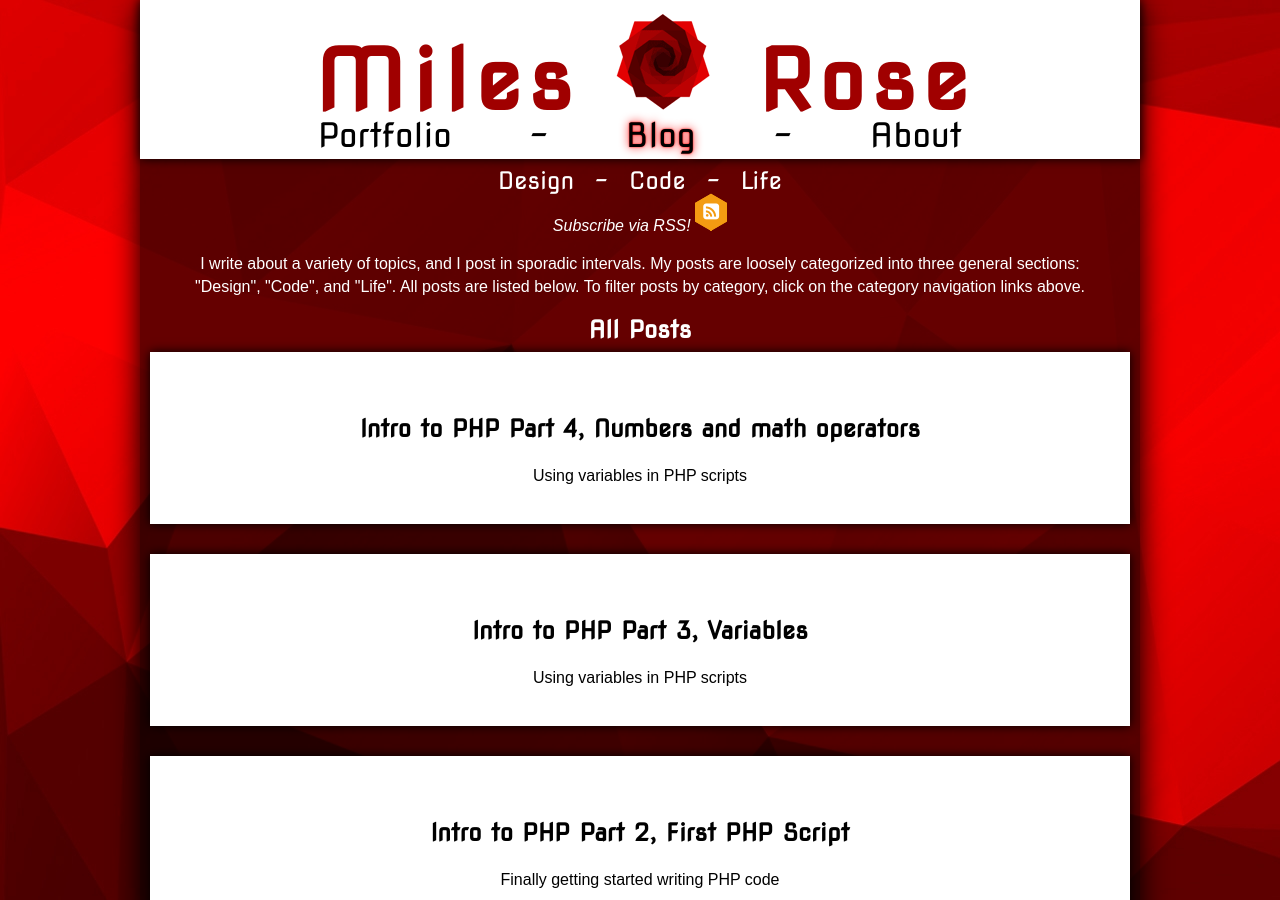
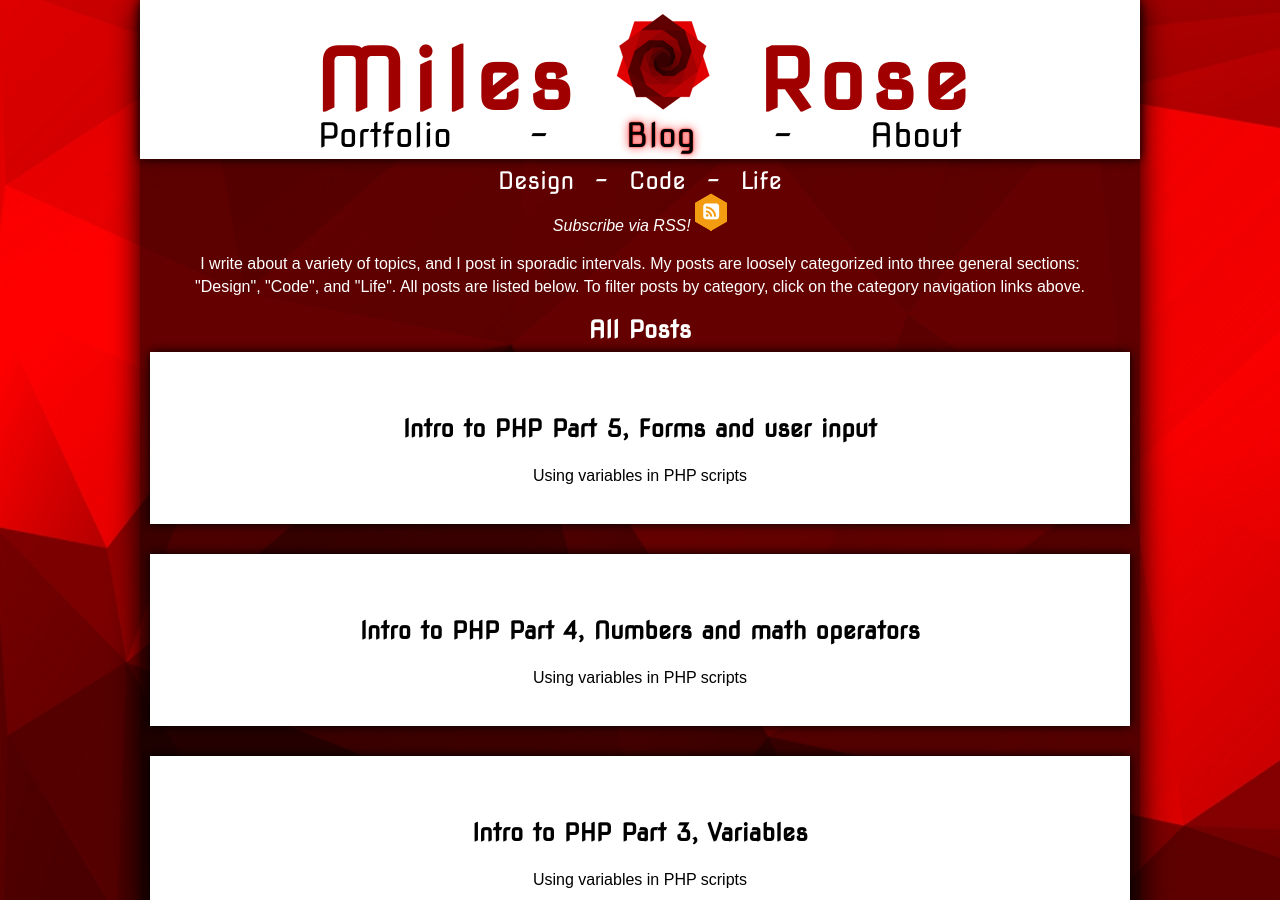
Before and after one commit to MilesOfRoses/my-jekyll, a Jekyll site: the page built from blog.html, in a window 1280 px wide and 900 px high. Built offline with Jekyll 4.4.1, drawn with Linux system fonts in a browser that asks for light colours.

```diff
--- /dev/null
+++ b/_posts/code/2018-01-27-intro-to-php-part-5.md
@@ -0,0 +1,143 @@
+---
+layout: blog-article
+title: Intro to PHP Part 5, Forms and user input
+meta: Using variables in PHP scripts
+category: code
+---
+
+<p>In this post, we'll create an HTML form and use PHP to handle submitted values. Understanding how to handle forms is important for developing most websites. The first we'll write the HTML form it's self. Then, we'll write a PHP program that will receive and process the resulting form input. To create the HTML form, start with the <em> form tags </em> which look like this:</p>
+
+
+{% highlight php linenos %}
+
+<form action="process_form.php" method="post">
+
+</form>
+
+{% endhighlight %}
+
+<p>Notice the <strong>action="process_form.php"</strong> part of the form tag. This controls which PHP file will be processing the HTML form. You'll also notice the <strong>method="post"</strong>. There are two different form "methods" that are commonly used. There is <strong>method="post"</strong> and there is <strong>method="get"</strong>. A "get" method means that the user input will be visible in the URL, for example <strong>http://something.com/script.php?name=Miles&gender=M</strong> The advantage of a "get" method is that the form's inputed values can easily be bookmarked by the user. The major disadvantage of the "get" method is security. anybody could just change those form values to whatever they wanted, and get around any input validation you may have set up to protect yourself from hacks. We'll get into input validation later on, but for the purposes of this series, I'll always lean toward the "post" method unless I have a very good reason not to.
+<br>
+Anyway, to get started, just make a new file called <strong>form.html</strong>
+</p>
+
+
+{% highlight php linenos %}
+
+<!doctype html>
+<html lang="en">
+  <head>
+    <meta charset="utf8">
+    <title>form</title>
+  </head>
+  <body>
+  <form action="process_form.php" method="post">
+  	  <fieldset>
+  	  	<legend>Tell us about yourself!</legend>
+  	  	<p><label>Name: <input type="text" name="name" size = "20" maxlength="40"></label></p>
+  	  	<p><label>Email: <input type="email" name="email" size="40" maxlength="50"></label></p>
+  	  	<p><label for="os">What's your favorite operating system?</label><input type="radio" name="os" value="Windows">Windows
+  	  	<input type="radio" name="os" value="Mac">Mac
+  	  	<input type="radio" name="os" value="Linux">Linux</p>
+  	  	<p><label>What's your favorite browser?
+  	  	  <select name="browser">
+  	  	  	<option value="chrome">Chrome</option>
+  	  	  	<option value="firefox">FireFox</option>
+  	  	  	<option value="safari">Safari</option>
+  	  	  	<option value="other">Other</option>
+  	  	  </select>
+  	  	</label>
+  	  </p>
+  	  <p><label>Message to us: <textarea name="message" rows="3" cols="40"></textarea></label></p>
+  	  </fieldset>
+  	  <p align="center"><input type="submit" name="submit" value="Send my information"></p>
+  	</form>
+  </body>
+</html>
+
+{% endhighlight %}
+
+
+<a href="https://c7.staticflickr.com/1/257/31756713710_9d3efdc971_z.jpg" title="form" data-lity> <img src="https://farm5.staticflickr.com/4622/39267429764_c4c0b3a317_z.jpg" width="600" alt="form">
+</a>
+
+
+
+<h2>Break it down!</h2>
+<p>Once again, I'll break this code into small chunks, and discuss them in detail.</p>
+
+{% highlight php linenos %}
+	<form action="process_form.php" method="post">
+{% endhighlight %}
+<p>This form's action attribute points to a file called <strong>process_form.php</strong>, which we will create in the next step.</p>
+<br>
+
+{% highlight php linenos %}
+	<fieldset>
+  	  	<legend>Tell us about yourself!</legend>
+  	  	...
+{% endhighlight %}
+
+<p>The <strong>fieldset</strong>tags help group the form's content and add a box around it. This is optional, but I like the way it looks.</p>
+<br>
+
+{% highlight php linenos %}
+		<p><label>Name: <input type="text" name="name" size = "20" maxlength="40"></label></p>
+  	  	<p><label>Email: <input type="email" name="email" size="40" maxlength="50"></label></p>
+{% endhighlight %}
+<p>These are textarea boxes for users to enter their name and emails. The label tags are used to associate each text label with it's corresponding input area</p>
+<br>
+
+{% highlight php linenos %}
+	<p><label for="os">What's your favorite operating system?</label><input type="radio" name="os" value="Windows">Windows
+  	  	<input type="radio" name="os" value="Mac">Mac
+  	  	<input type="radio" name="os" value="Linux">Linux</p>
+{% endhighlight %}
+
+<p>Radio buttons can only be selected one at a time. since these radio buttons all have the same "name" then only one can be seleced at a time.</p>
+<br>
+
+{% highlight php linenos %}
+  	  	<p><label>What's your favorite browser?
+  	  	  <select name="browser">
+  	  	  	<option value="chrome">Chrome</option>
+  	  	  	<option value="firefox">FireFox</option>
+  	  	  	<option value="safari">Safari</option>
+  	  	  	<option value="other">Other</option>
+  	  	  </select>
+  	  	</label>
+  	  </p>
+{% endhighlight %}
+<p>Here's a <strong>pull down menu</strong>, which starts with a select tag, and each option tag stands for a new line in the pull down menu. Here, four options are avalible. Similar to a radio button, only one option can be selected at a time.</p>
+<br>
+
+{% highlight php linenos %}
+		<p><label>Message to us: <textarea name="message" rows="3" cols="40"></textarea></label></p>
+{% endhighlight %}
+<p>Here's a <strong>textarea</strong>, which are just another form of text input, which allow users to enter in much more information. Textareas are presented as a box, instead of a single line.</p>
+<br>
+
+{% highlight php linenos %}
+</fieldset>
+  	  <p align="center"><input type="submit" name="submit" value="Send my information"></p>
+  	</form>
+{% endhighlight %}
+<p>Finally, this submit button is what actually sends the user's unput to the PHP file that we are about to create. All of the data that the user entered will be accessable to PHP. The PHP program will store the user's data into variables, and then output those variables back to the browser. So far this post has only been about HTML, but not it's time to <em>finally</em> write some PHP to process this form! And at the same time, I'll introduce a new programming concept called <strong>conditionals</strong>, which we will use to process our form.</p>
+
+<h2>Conditionals</h2>
+<p>Conditionals allow for the execution of sections of code depending on whether or not a certain <em>condition</em> is true or not. For example:</p>
+
+{% highlight php linenos %}
+	$a = 1;
+	$b = 2;
+	if ($a > $b) {
+	    echo "a is bigger than b";
+	} elseif ($a == $b) {
+	    echo "a is equal to b";
+	} else {
+	    echo "a is smaller than b";
+	}
+{% endhighlight %}
+<p>The above code will output "<strong>a is smaller than b</strong>"</p>
+<br>
+<p>Now back to our form. Since the HTML form above says "form action="<strong>process_form.php</strong>" we'll have to also name our new PHP file <strong>process_form.php</strong> and enter the following code.</p>
--- a/index.html
+++ b/index.html
@@ -16,10 +16,9 @@
 	</ul>
 </nav>
 <div id="bio-card">
-
 	<div id="circle-shape-example">
-	  <p id="bio" class="home-bio"><img src="{{site.baseurl}}/img/headshot.jpg" alt="a picture of miles rose" class="curve" id="headshot">Welcome to my Portfolio! My name is Miles Rose. 100 percent of the content here was <b>perpetrated</b> by me over the years. <b>Scroll down</b> to see galleries spanning a broad range of various mediums, both digital and physical. Feel free to post a comment down below anywhere on the site, and if you'd like to contact me directly, you can reach me at <b>miles@milesrose.net</b> or via any of the social media links below in the footer. Also, Check out the <a href="http://milesrose.net/blog/" class="redlink" target="blank"> blog</a> for code tutorials, design
-	 tutorials, and the occasional personal story ;)</p>
+	  <p id="bio" class="home-bio"><img src="{{site.baseurl}}/img/headshot.jpg" alt="a picture of miles rose" class="curve" id="headshot">Welcome to my Portfolio! My name is Miles Rose. 100 percent of the content here was created by me over the years. <b>Scroll down</b> to see galleries spanning a broad range of various mediums, both digital and physical. Feel free to post a comment down below anywhere on the site, and if you'd like to contact me directly, you can reach me at <b>miles@milesrose.net</b> or via any of the social media links below in the footer. Also, Check out the <a href="http://milesrose.net/blog/" class="redlink" target="blank"> blog</a> for code tutorials, design
+	 tutorials, and the occasional personal story.</p>
 	</div>
 
 </div>
```
